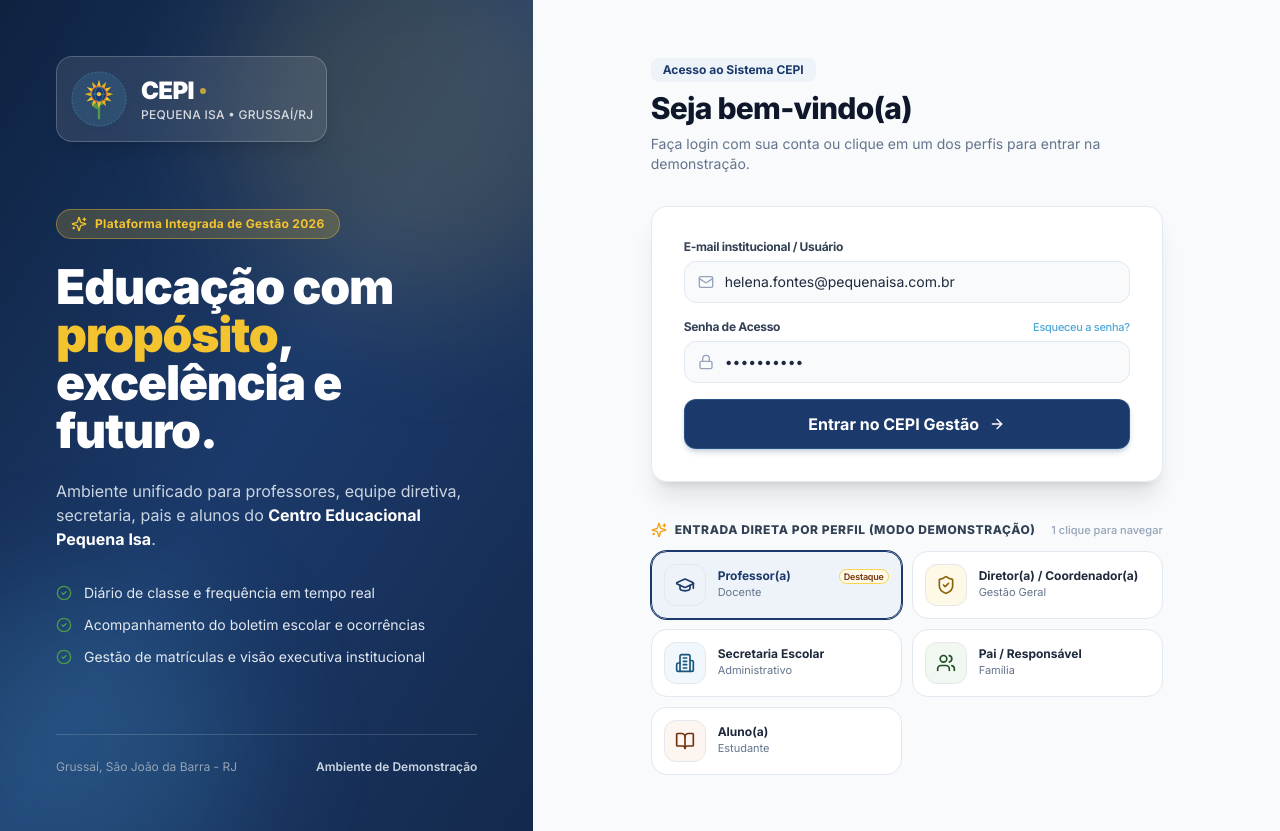
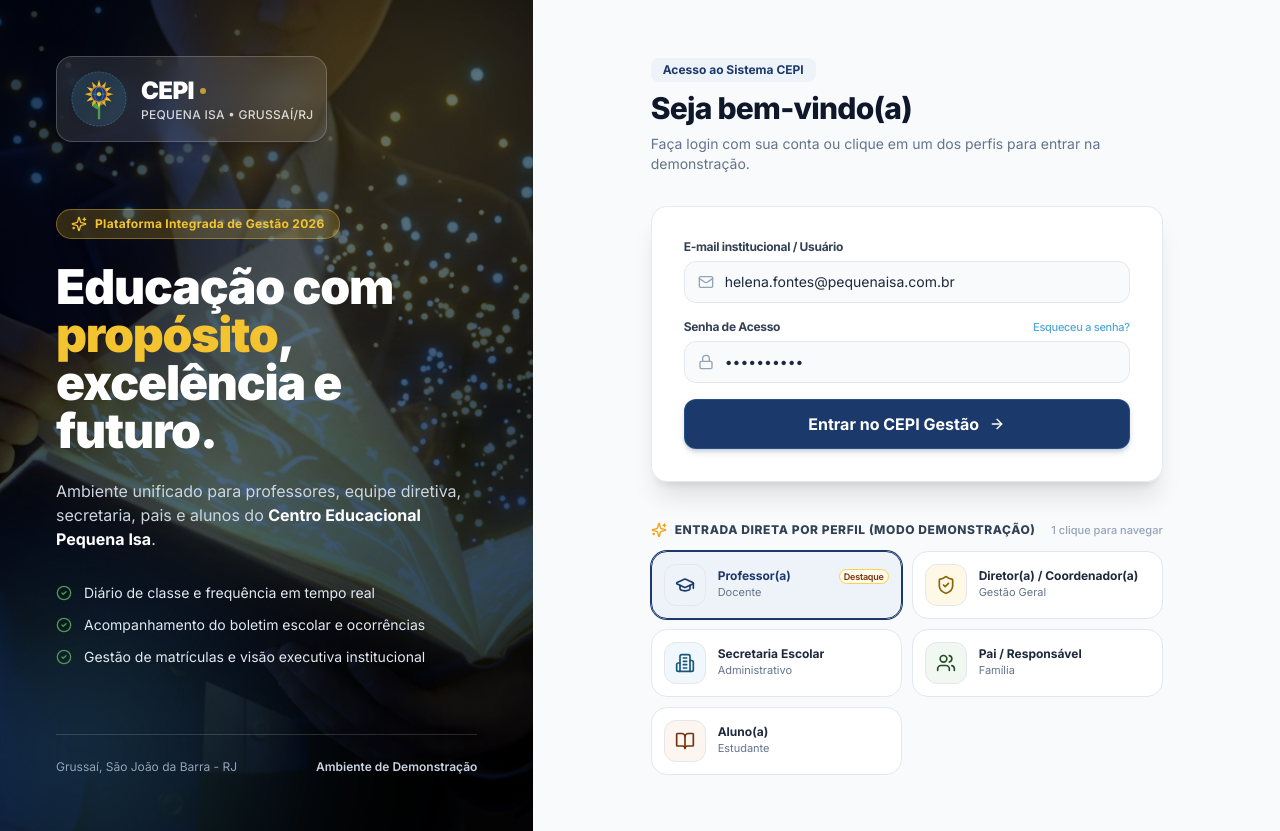
Before and after one commit to pietronogueira08/CE-Pequena-Isa, a Next.js app: page /login in a window 1280 px wide. Built offline with nearby package versions, Linux system fonts and the light colour scheme.

Commit message:
feat(ui): add premium 3D generated image to login screen banner

```diff
--- a/app/login/page.tsx
+++ b/app/login/page.tsx
@@ -3,6 +3,7 @@
 import React, { useState } from 'react';
 import { useRouter } from 'next/navigation';
 import { motion } from 'framer-motion';
+import Image from 'next/image';
 import { CepiLogo } from '@/components/brand/CepiLogo';
 import { GlassCard } from '@/components/ui/GlassCard';
 import { Button } from '@/components/ui/Button';
@@ -67,11 +68,25 @@ export default function LoginPage() {
         initial={{ opacity: 0, x: -30 }}
         animate={{ opacity: 1, x: 0 }}
         transition={{ duration: 0.7, ease: 'easeOut' }}
-        className="w-full lg:w-5/12 bg-gradient-to-br from-[#0F2240] via-[#1B3A6B] to-[#14294C] p-8 lg:p-14 flex flex-col justify-between text-white relative overflow-hidden shrink-0"
+        className="w-full lg:w-5/12 p-8 lg:p-14 flex flex-col justify-between text-white relative overflow-hidden shrink-0"
       >
-        {/* Background Light Blobs */}
-        <div className="absolute top-0 right-0 w-96 h-96 bg-cepi-gold/15 rounded-full blur-3xl pointer-events-none -mr-20 -mt-20" />
-        <div className="absolute bottom-0 left-0 w-80 h-80 bg-cepi-sky/20 rounded-full blur-3xl pointer-events-none -ml-20 -mb-20" />
+        {/* Background Image Wrapper */}
+        <div className="absolute inset-0 z-0">
+          <Image
+            src="/images/cepi_login_hero_animation.jpg"
+            alt="Aluno abrindo um caderno luminoso com partículas de sabedoria"
+            fill
+            priority
+            quality={100}
+            className="object-cover object-center"
+          />
+          {/* Institutional Overlay Gradient to ensure text readability */}
+          <div className="absolute inset-0 bg-gradient-to-br from-[#0F2240]/90 via-[#1B3A6B]/80 to-[#14294C]/95 mix-blend-multiply" />
+        </div>
+
+        {/* Background Light Blobs (Enhanced Depth) */}
+        <div className="absolute top-0 right-0 w-96 h-96 bg-cepi-gold/20 rounded-full blur-[100px] pointer-events-none -mr-20 -mt-20 z-0" />
+        <div className="absolute bottom-0 left-0 w-80 h-80 bg-cepi-sky/30 rounded-full blur-[100px] pointer-events-none -ml-20 -mb-20 z-0" />
 
         {/* Top Header */}
         <div className="relative z-10 space-y-4">
```
Also changed, not shown: public/images/cepi_login_hero_animation.jpg (added).
